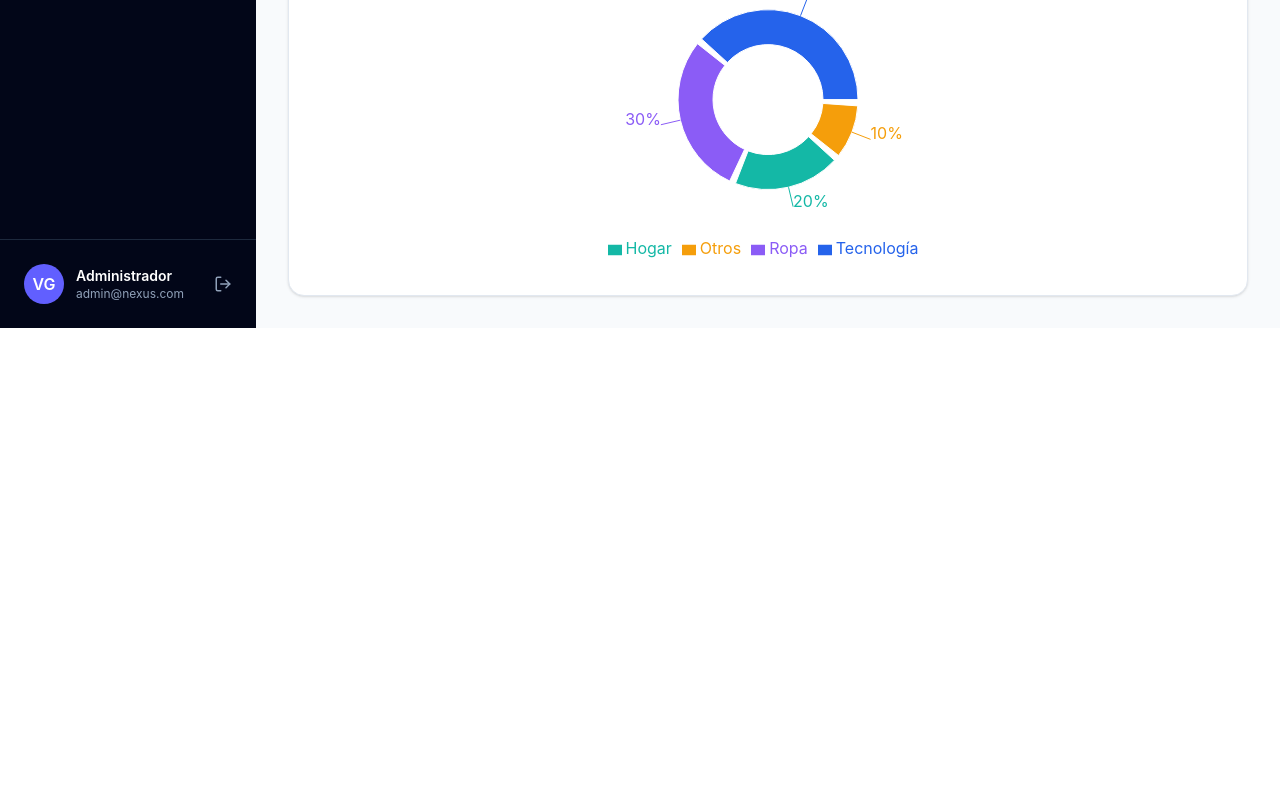
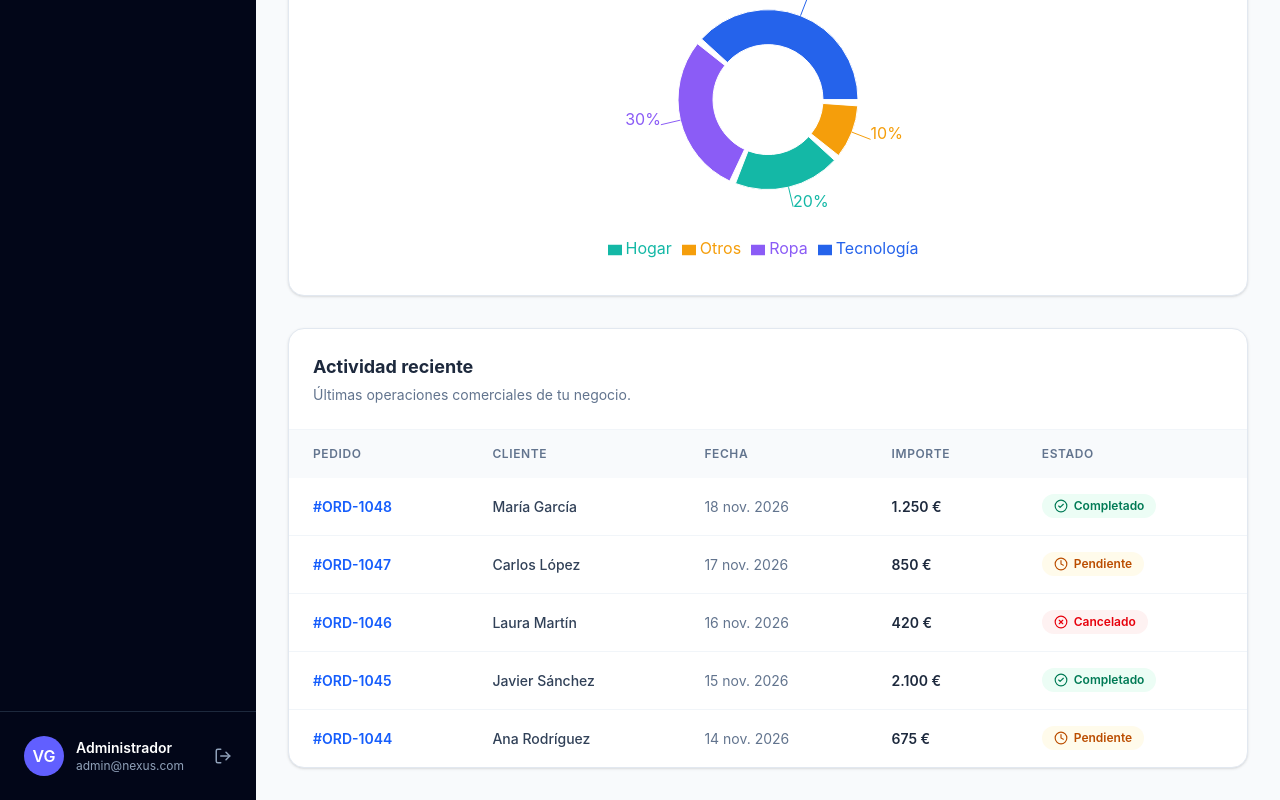
Before and after one commit to Toutatis7/nexus-dashboard, a React (Vite) app: page / in a window 1280 px wide. Shown: the part 990-1790 px from the top of the page. Before the commit the page ends 1318 px from the top, so only its background shows below. Built offline with nearby package versions, Linux system fonts and the light colour scheme.

Commit message:
feat: add recent activity table to dashboard

```diff
--- /dev/null
+++ b/src/components/dashboard/RecentActivity.tsx
@@ -0,0 +1,148 @@
+
+import { CheckCircle2, Clock, XCircle } from 'lucide-react'
+
+// Definimos la estructura que tendrá cada operación comercial.
+type Activity = {
+  id: string
+  customer: string
+  date: string
+  amount: string
+  status: 'Completado' | 'Pendiente' | 'Cancelado'
+}
+
+// Datos ficticios para mostrar la actividad reciente.
+const activities: Activity[] = [
+  {
+    id: '#ORD-1048',
+    customer: 'María García',
+    date: '18 nov. 2026',
+    amount: '1.250 €',
+    status: 'Completado',
+  },
+  {
+    id: '#ORD-1047',
+    customer: 'Carlos López',
+    date: '17 nov. 2026',
+    amount: '850 €',
+    status: 'Pendiente',
+  },
+  {
+    id: '#ORD-1046',
+    customer: 'Laura Martín',
+    date: '16 nov. 2026',
+    amount: '420 €',
+    status: 'Cancelado',
+  },
+  {
+    id: '#ORD-1045',
+    customer: 'Javier Sánchez',
+    date: '15 nov. 2026',
+    amount: '2.100 €',
+    status: 'Completado',
+  },
+  {
+    id: '#ORD-1044',
+    customer: 'Ana Rodríguez',
+    date: '14 nov. 2026',
+    amount: '675 €',
+    status: 'Pendiente',
+  },
+]
+
+// Configuramos el aspecto visual de cada estado.
+const statusConfig = {
+  Completado: {
+    icon: CheckCircle2,
+    style: 'bg-emerald-50 text-emerald-700',
+  },
+  Pendiente: {
+    icon: Clock,
+    style: 'bg-amber-50 text-amber-700',
+  },
+  Cancelado: {
+    icon: XCircle,
+    style: 'bg-red-50 text-red-600',
+  },
+}
+
+function RecentActivity() {
+  return (
+    <article className="overflow-hidden rounded-2xl border border-slate-200 bg-white shadow-sm">
+      {/* Cabecera de la tabla */}
+      <div className="border-b border-slate-100 p-6">
+        <h2 className="text-lg font-bold text-slate-800">
+          Actividad reciente
+        </h2>
+        <p className="mt-1 text-sm text-slate-500">
+          Últimas operaciones comerciales de tu negocio.
+        </p>
+      </div>
+
+      {/* Contenedor con desplazamiento horizontal para móviles */}
+      <div className="overflow-x-auto">
+        <table className="w-full min-w-[650px] text-left">
+          <thead className="bg-slate-50">
+            <tr>
+              <th className="px-6 py-4 text-xs font-semibold uppercase tracking-wider text-slate-500">
+                Pedido
+              </th>
+              <th className="px-6 py-4 text-xs font-semibold uppercase tracking-wider text-slate-500">
+                Cliente
+              </th>
+              <th className="px-6 py-4 text-xs font-semibold uppercase tracking-wider text-slate-500">
+                Fecha
+              </th>
+              <th className="px-6 py-4 text-xs font-semibold uppercase tracking-wider text-slate-500">
+                Importe
+              </th>
+              <th className="px-6 py-4 text-xs font-semibold uppercase tracking-wider text-slate-500">
+                Estado
+              </th>
+            </tr>
+          </thead>
+
+          <tbody className="divide-y divide-slate-100">
+            {activities.map((activity) => {
+              const config = statusConfig[activity.status]
+              const StatusIcon = config.icon
+
+              return (
+                <tr
+                  key={activity.id}
+                  className="transition-colors hover:bg-slate-50"
+                >
+                  <td className="whitespace-nowrap px-6 py-4 text-sm font-semibold text-blue-600">
+                    {activity.id}
+                  </td>
+
+                  <td className="whitespace-nowrap px-6 py-4 text-sm font-medium text-slate-700">
+                    {activity.customer}
+                  </td>
+
+                  <td className="whitespace-nowrap px-6 py-4 text-sm text-slate-500">
+                    {activity.date}
+                  </td>
+
+                  <td className="whitespace-nowrap px-6 py-4 text-sm font-semibold text-slate-800">
+                    {activity.amount}
+                  </td>
+
+                  <td className="whitespace-nowrap px-6 py-4">
+                    <span
+                      className={`inline-flex items-center gap-1.5 rounded-full px-3 py-1 text-xs font-semibold ${config.style}`}
+                    >
+                      <StatusIcon size={14} />
+                      {activity.status}
+                    </span>
+                  </td>
+                </tr>
+              )
+            })}
+          </tbody>
+        </table>
+      </div>
+    </article>
+  )
+}
+
+export default RecentActivity
--- a/src/pages/Dashboard.tsx
+++ b/src/pages/Dashboard.tsx
@@ -9,6 +9,7 @@ import {
 import StatCard from '../components/dashboard/StatCard'
 import RevenueChart from '../components/dashboard/RevenueChart'
 import CategoryChart from '../components/dashboard/CategoryChart'
+import RecentActivity from '../components/dashboard/RecentActivity'
 
 function Dashboard() {
   return (
@@ -70,6 +71,11 @@ function Dashboard() {
         <CategoryChart />
       </div>
 
+      {/* Tabla de actividad reciente */}
+      <div className="mt-8">
+        <RecentActivity />
+      </div>
+
 
     </section>
   )
```
